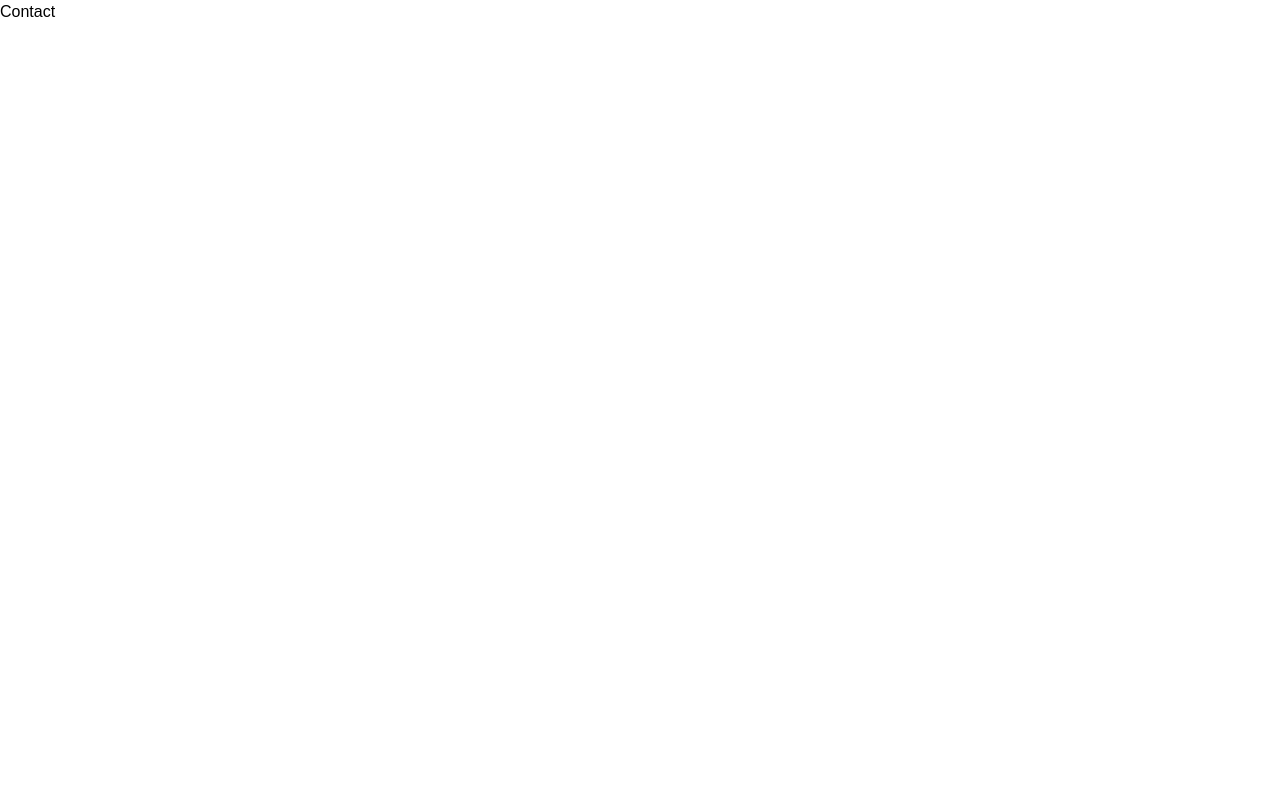
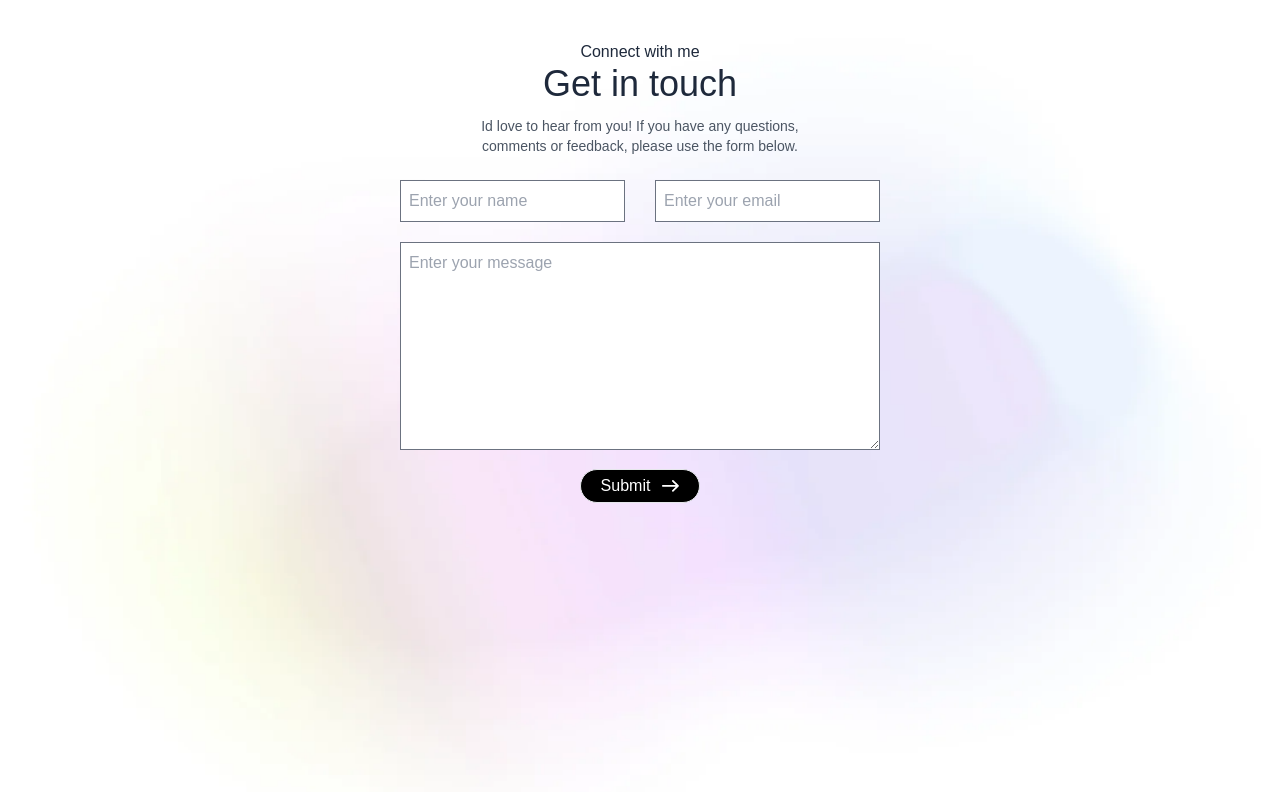
Before and after one commit to ATechproC/portfolio, a Next.js app: page / in a window 1280 px wide. Shown: the top 792 px of the page. Built offline with nearby package versions, Linux system fonts and the light colour scheme.

Commit message:
finish contact section

```diff
--- a/src/components/Contact.tsx
+++ b/src/components/Contact.tsx
@@ -1,7 +1,30 @@
+import Image from "next/image";
+import { assets } from "../assets/assets";
+
 
 
 export default function Contact() {
     return (
-        <div>Contact</div>
+        <>
+            <div className="fixed top-0 bottom-0 left-0 right-0 -z-1">
+                <Image className="w-full h-full" draggable={false} src={assets.header_bg_color} alt="" />
+            </div>
+            <div className="relative py-10 m-auto text-center w-[480px]">
+                <p className="text-slate-800">Connect with me</p>
+                <h1 className="text-4xl text-slate-800">Get in touch</h1>
+                <p className="w-2/3 m-auto mt-3 text-sm text-gray-600">
+                    Id love to hear from you! If you have any questions, comments or
+                    feedback, please use the form below.
+                </p>
+                <form className="items-center w-full mt-6">
+                    <div className="flex items-center justify-between gap-3">
+                        <input className="p-2 border border-gray-500 outline-none" placeholder="Enter your name" />
+                        <input className="p-2 border border-gray-500 outline-none" placeholder="Enter your email" />
+                    </div>
+                    <textarea className="w-full p-2 mt-5 border border-gray-500 outline-none h-52" placeholder="Enter your message" />
+                    <button className="flex items-center gap-3 px-5 py-1 mx-auto mt-3 text-white bg-black border rounded-full" type="submit">Submit <Image src={assets.right_arrow_white} alt="" width={17} height={17} /> </button>
+                </form>
+            </div>
+        </>
     )
 }
```
